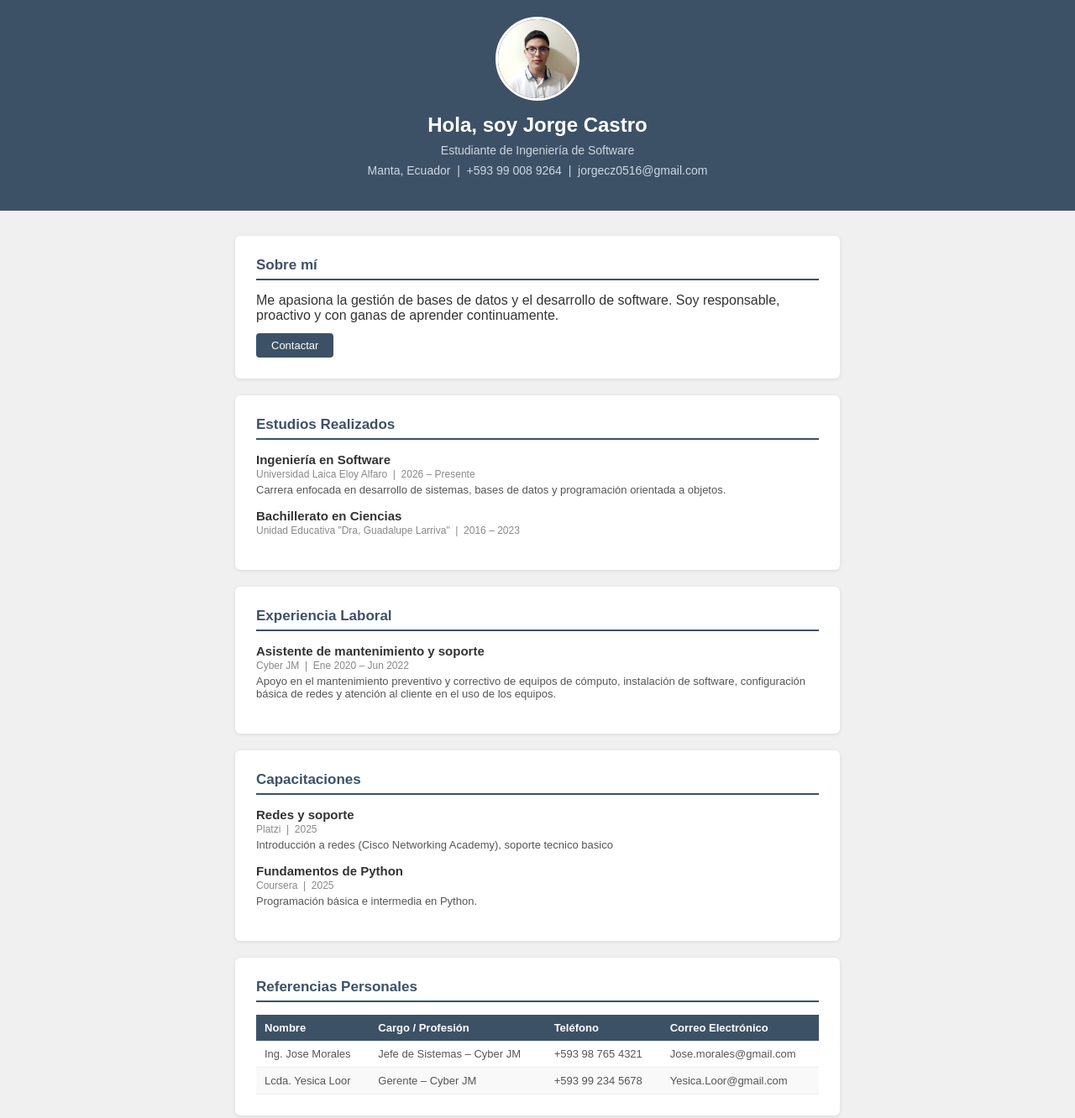
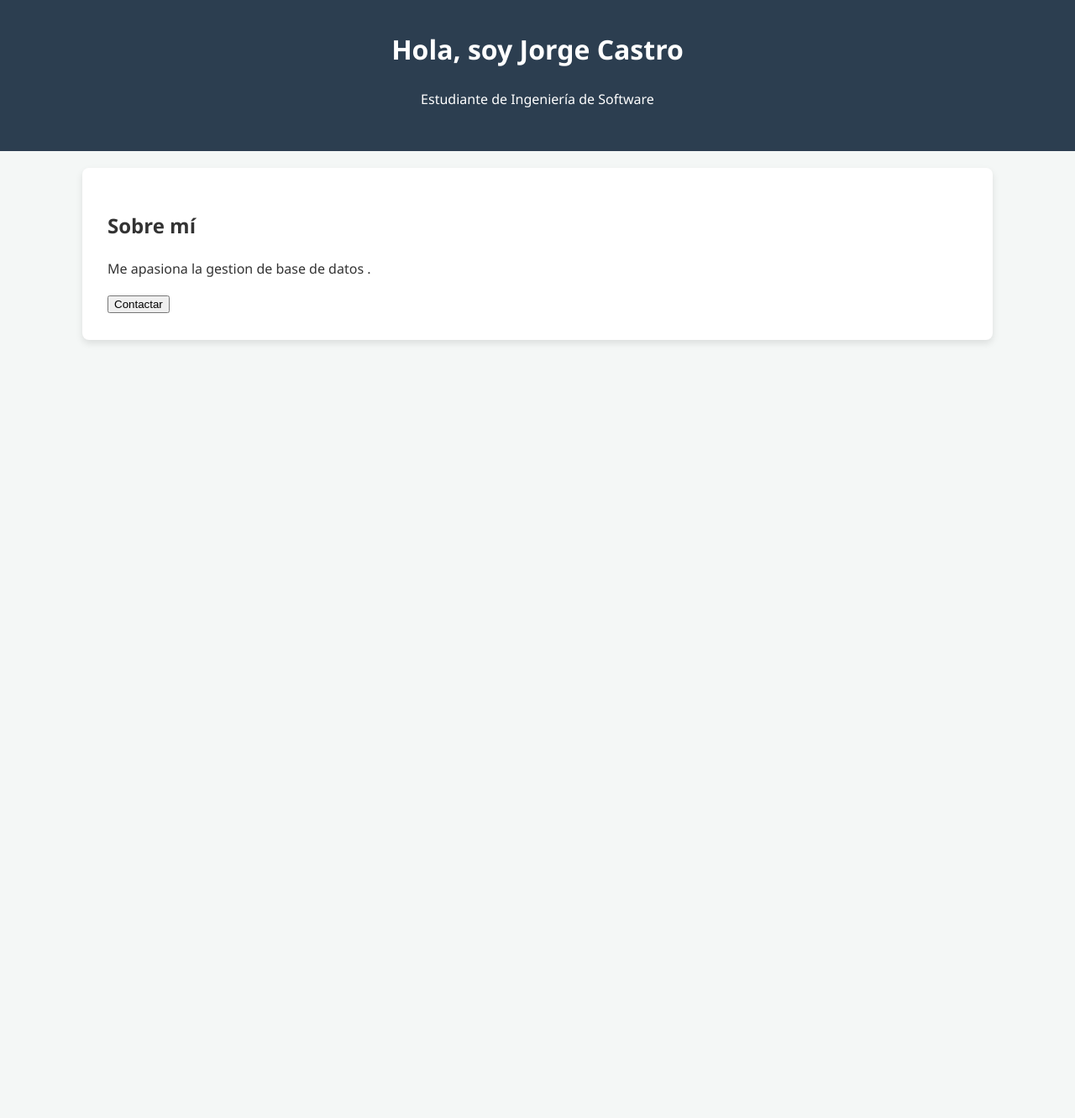
Before and after one commit to Jorge10001/Proyecto, a plain HTML site: page index.html in a window 1280 px wide. Shown: the part 20-1352 px from the top of the page at 84% size. After the commit the page ends 800 px from the top, so only its background shows below. Drawn offline with Linux system fonts and the light colour scheme.

Commit message:
Taller 1

```diff
--- a/index.html
+++ b/index.html
@@ -1,104 +1,19 @@
 <!DOCTYPE html>
 <html lang="es">
 <head>
-  <meta charset="UTF-8" />
-  <meta name="viewport" content="width=device-width, initial-scale=1.0"/>
-  <title>Hoja de Vida - Jorge Castro</title>
+ <meta charset="UTF-8">
+ <title>Mi Portafolio</title>
  <link rel="stylesheet" href="style.css">
 </head>
 <body>
-
-  <!-- ENCABEZADO / DATOS PERSONALES -->
  <header>
-    <img src="jorge.png" alt="Foto de perfil">
  <h1>Hola, soy Jorge Castro</h1>
  <p>Estudiante de Ingeniería de Software</p>
-    <p class="contacto">Manta, Ecuador &nbsp;|&nbsp; +593 99 008 9264 &nbsp;|&nbsp; jorgecz0516@gmail.com</p>
  </header>
-
-  <div class="contenido">
-
-    <!-- SOBRE MÍ -->
-    <div class="tarjeta">
+ <section class="contenedor">
  <h2>Sobre mí</h2>
-      <p>Me apasiona la gestión de bases de datos y el desarrollo de software. Soy responsable, proactivo y con ganas de aprender continuamente.</p>
-      <a class="btn" href="mailto:jorgecz0516@gmail.com">Contactar</a>
-    </div>
-
-    <!-- ESTUDIOS REALIZADOS -->
-    <div class="tarjeta">
-      <h2>Estudios Realizados</h2>
-
-      <div class="entrada">
-        <h3>Ingeniería en Software</h3>
-        <p class="fecha">Universidad Laica Eloy Alfaro &nbsp;|&nbsp; 2026 – Presente</p>
-        <p>Carrera enfocada en desarrollo de sistemas, bases de datos y programación orientada a objetos.</p>
-      </div>
-
-      <div class="entrada">
-        <h3>Bachillerato en Ciencias</h3>
-        <p class="fecha">Unidad Educativa "Dra, Guadalupe Larriva" &nbsp;|&nbsp; 2016 – 2023</p>
-      </div>
-    </div>
-
-    <!-- EXPERIENCIA LABORAL -->
-    <div class="tarjeta">
-      <h2>Experiencia Laboral</h2>
-
-      <div class="entrada">
-        <h3>Asistente de mantenimiento y soporte</h3>
-        <p class="fecha">Cyber JM &nbsp;|&nbsp; Ene 2020 – Jun 2022</p>
-        <p>Apoyo en el mantenimiento preventivo y correctivo de equipos de cómputo, instalación de software, configuración básica de redes y atención al cliente en el uso de los equipos.</p>
-      </div>
-    </div>
-
-    <!-- CAPACITACIONES -->
-    <div class="tarjeta">
-      <h2>Capacitaciones</h2>
-
-      <div class="entrada">
-        <h3>Redes y soporte</h3>
-        <p class="fecha">Platzi &nbsp;|&nbsp; 2025</p>
-        <p>Introducción a redes (Cisco Networking Academy), soporte tecnico basico</p>
-      </div>
-
-      <div class="entrada">
-        <h3>Fundamentos de Python</h3>
-        <p class="fecha">Coursera &nbsp;|&nbsp; 2025</p>
-        <p>Programación básica e intermedia en Python.</p>
-      </div>
-    </div>
-
-    <!-- REFERENCIAS PERSONALES -->
-    <div class="tarjeta">
-      <h2>Referencias Personales</h2>
-      <table>
-        <thead>
-          <tr>
-            <th>Nombre</th>
-            <th>Cargo / Profesión</th>
-            <th>Teléfono</th>
-            <th>Correo Electrónico</th>
-          </tr>
-        </thead>
-        <tbody>
-          <tr>
-            <td>Ing. Jose Morales</td>
-            <td>Jefe de Sistemas – Cyber JM</td>
-            <td>+593 98 765 4321</td>
-            <td>Jose.morales@gmail.com</td>
-          </tr>
-          <tr>
-            <td>Lcda. Yesica Loor</td>
-            <td>Gerente – Cyber JM</td>
-            <td>+593 99 234 5678</td>
-            <td>Yesica.Loor@gmail.com</td>
-          </tr>
-        </tbody>
-      </table>
-    </div>
-
-  </div>
-
+ <p>Me apasiona la gestion de base de datos .</p>
+ <button>Contactar</button>
+ </section>
 </body>
 </html>
--- a/style.css
+++ b/style.css
@@ -1,131 +1,29 @@
-* {
-  margin: 0;
-  padding: 0;
-  box-sizing: border-box;
+body {
+ margin: 0;
+ font-family: 'Segoe UI', Tahoma, Geneva, Verdana, sans-serif;
+ background-color: #f4f7f6;
+ color: #333;
+ line-height: 1.6;
+}
+header {
+ background: #2c3e50;
+ color: white;
+ text-align: center;
+ padding: 2rem 0;
 }
 
-body {
-  font-family: Arial, sans-serif;
-  background: #f0f0f0;
-  color: #333;
+.contenedor {
+ width: 80%;
+ margin: 20px auto; /* Centrado horizontal */
+ background: white;
+ padding: 30px;
+ border-radius: 8px;
+ box-shadow: 0 4px 8px rgba(0,0,0,0.1);
 }
 
-/* ===== ENCABEZADO ===== */
-header {
-  background: #3d5166;
-  color: white;
-  text-align: center;
-  padding: 40px 20px;
+.habilidades {
+ display: flex;
+ justify-content: space-around;
+ list-style: none;
+ padding: 0;
 }
-
-header img {
-  width: 100px;
-  height: 100px;
-  border-radius: 50%;
-  object-fit: cover;
-  border: 3px solid white;
-  margin-bottom: 15px;
-  display: block;
-  margin-left: auto;
-  margin-right: auto;
-}
-
-header h1 {
-  font-size: 24px;
-  margin-bottom: 8px;
-}
-
-header p {
-  font-size: 14px;
-  color: #cdd8e3;
-}
-
-header .contacto {
-  margin-top: 8px;
-}
-
-/* ===== CONTENIDO PRINCIPAL ===== */
-.contenido {
-  max-width: 750px;
-  margin: 30px auto;
-  padding: 0 15px;
-}
-
-/* ===== TARJETAS ===== */
-.tarjeta {
-  background: white;
-  border-radius: 6px;
-  padding: 25px;
-  margin-bottom: 20px;
-  box-shadow: 0 1px 4px rgba(0, 0, 0, 0.1);
-}
-
-.tarjeta h2 {
-  font-size: 17px;
-  color: #3d5166;
-  margin-bottom: 15px;
-  border-bottom: 2px solid #3d5166;
-  padding-bottom: 6px;
-}
-
-/* ===== ENTRADAS ===== */
-.entrada {
-  margin-bottom: 15px;
-}
-
-.entrada h3 {
-  font-size: 15px;
-  color: #333;
-  margin-bottom: 2px;
-}
-
-.entrada .fecha {
-  font-size: 12px;
-  color: #888;
-  margin-bottom: 4px;
-}
-
-.entrada p {
-  font-size: 13px;
-  color: #555;
-}
-
-/* ===== BOTÓN ===== */
-.btn {
-  display: inline-block;
-  margin-top: 12px;
-  padding: 7px 18px;
-  background: #3d5166;
-  color: white;
-  border-radius: 4px;
-  font-size: 13px;
-  text-decoration: none;
-}
-
-.btn:hover {
-  background: #2c3e50;
-}
-
-/* ===== TABLA REFERENCIAS ===== */
-table {
-  width: 100%;
-  border-collapse: collapse;
-  font-size: 13px;
-}
-
-th {
-  background: #3d5166;
-  color: white;
-  padding: 8px 10px;
-  text-align: left;
-}
-
-td {
-  padding: 8px 10px;
-  border-bottom: 1px solid #eee;
-  color: #555;
-}
-
-tr:nth-child(even) td {
-  background: #f9f9f9;
-}
```
Lines whose indentation alone changed are shown as unchanged.
